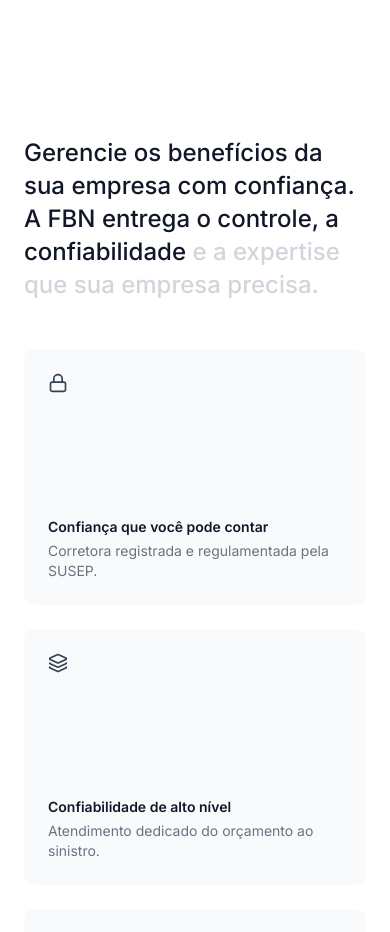
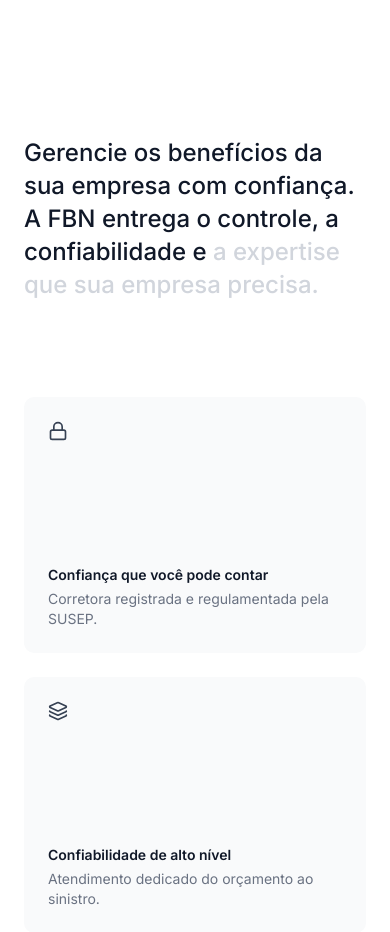
Before and after one commit to GrupoFBN/site-institucional, a Next.js app: page / in a window 390 px wide. Shown: the part 880-1812 px from the top of the page. Built offline with nearby package versions, Linux system fonts and the light colour scheme.

Commit message:
fix: double the gap between heading and card row (48px -> 96px)
Co-Authored-By: Claude Sonnet 5 <noreply@anthropic.com>

```diff
--- a/components/trust-section.tsx
+++ b/components/trust-section.tsx
@@ -111,7 +111,7 @@ export function TrustSection() {
           heading's bottom edge at the moment of release — no math to
           tune, no invariant to fight. */}
       <div className="mx-auto max-w-5xl">
-        <div className="bg-white pb-12 lg:sticky lg:top-24 lg:z-10">
+        <div className="bg-white pb-24 lg:sticky lg:top-24 lg:z-10">
           <p
             ref={headingRef}
             className="max-w-2xl text-2xl font-medium leading-snug sm:text-3xl"
```
